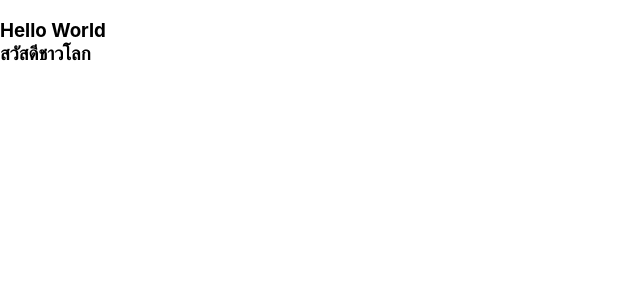
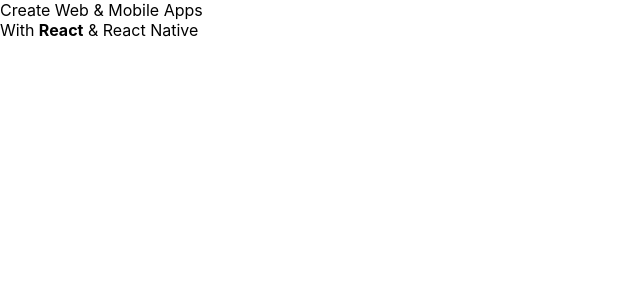
Before and after one commit to Mongkol-Kmutnb/app1, a React (Create React App) app: page / in a window 1280 px wide. Shown: the top 300 px of the page, without its empty margins (0-640 px from the left). Built offline with nearby package versions, Linux system fonts and the light colour scheme.

Commit message:
Update app.js insert  variable

```diff
--- a/src/App.js
+++ b/src/App.js
@@ -1,9 +1,15 @@
 import React from "react";
 
 function App() {
-  return (
-    <h3>Hello World <br />สวัสดีชาวโลก </h3>
-  );
+  let r = '<b>React</b>'
+  let rn = 'React Native'
+  const el = (
+    <div>
+      Create Web & Mobile Apps<br />
+      With <span dangerouslySetInnerHTML={{ __html: r }} /> & {rn}
+    </div>
+  )
+  return el
 }
 
 export default App;
```
